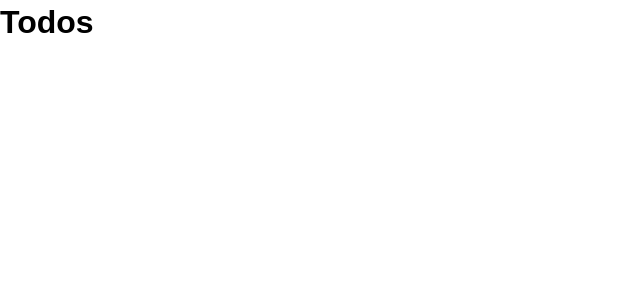
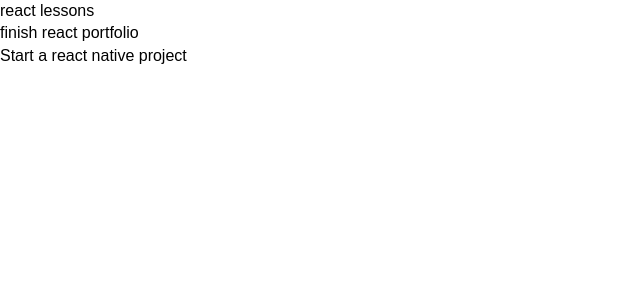
Before and after one commit to leeroyp/react-todo-list, a React (Create React App) app: page / in a window 1280 px wide. Shown: the top 300 px of the page, without its empty margins (0-640 px from the left). Built offline with nearby package versions, Linux system fonts and the light colour scheme.

Commit message:
added a new todolist compononet

```diff
--- /dev/null
+++ b/src/components/TodoItem.js
@@ -0,0 +1,13 @@
+import React, { Component } from 'react'
+
+export class TodoItem extends Component {
+    render() {
+        return (
+            <div>
+              <p>{this.props.todo.tittle}</p>
+            </div>
+        )
+    }
+}
+
+export default TodoItem
--- a/src/components/Todos.js
+++ b/src/components/Todos.js
@@ -1,14 +1,13 @@
 import React, { Component } from 'react';
+import TodoItem from './TodoItem';
+
 
 class Todos extends Component {
-    render(){
-
-    return (
-    <div >
-      <h1>Todos</h1>
-    </div>
-  );
-}
+    render() {
+        return this.props.todos.map((todo) => (
+            <TodoItem  key= {todo.id}todo={todo} />
+        ));
+    }
 }
 
 export default Todos;
```
